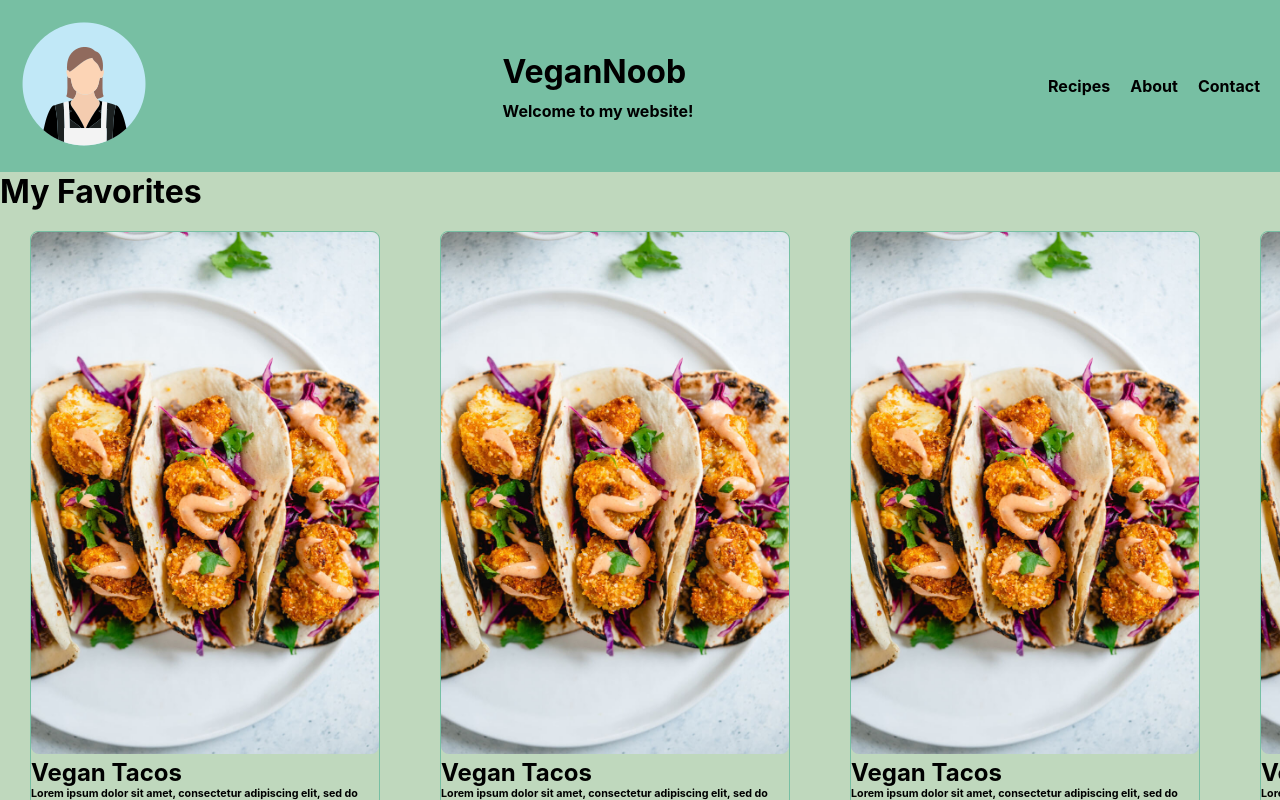
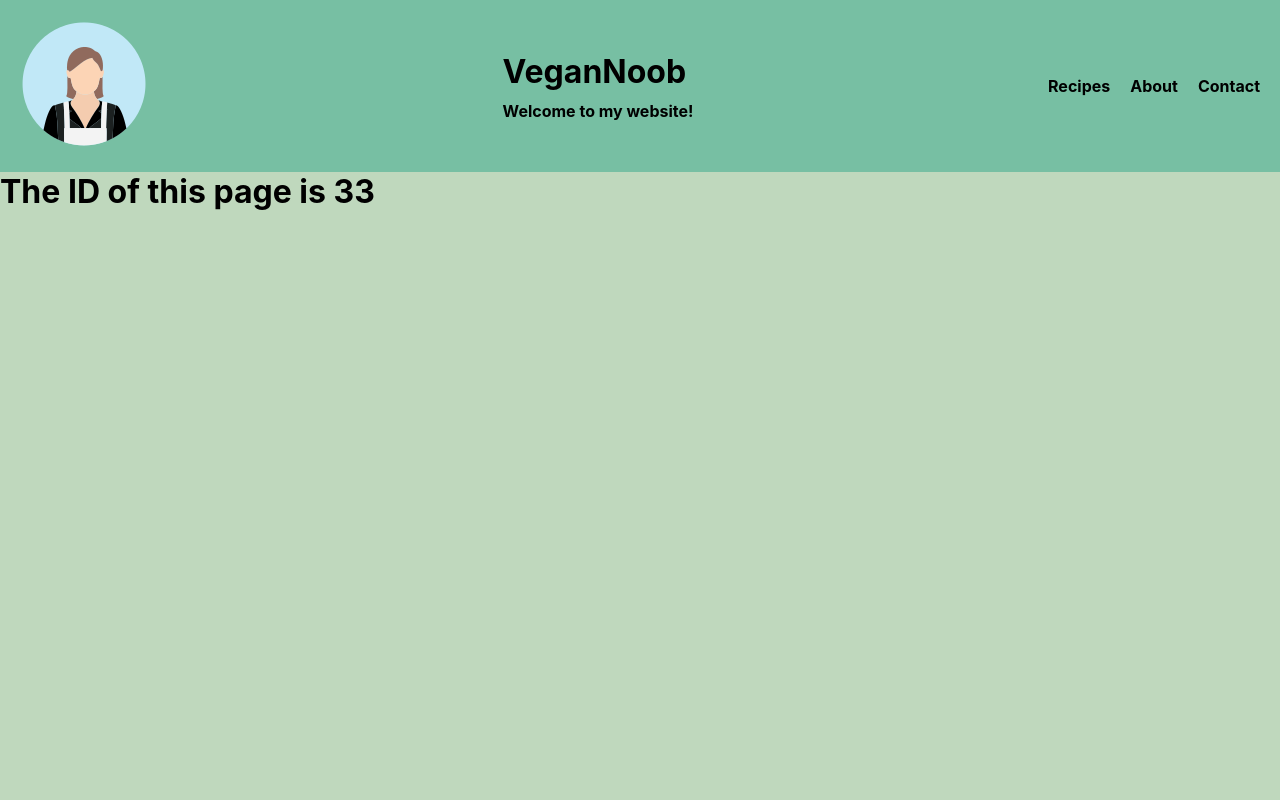
Before and after one commit to amedra13/VeganNoob, a React (Create React App) app: page /recipe/33 in a window 1280 px wide. Built offline with nearby package versions, Linux system fonts and the light colour scheme.

Commit message:
building foodRecipe component

```diff
--- a/src/App.js
+++ b/src/App.js
@@ -1,11 +1,21 @@
 import './styles/main.scss';
+import BrandImage from './BrandImage';
 import Main from './views/Main';
+import FoodRecipe from './views/FoodRecipe';
+
+import { BrowserRouter as Router, Switch, Route } from 'react-router-dom';
 
 function App() {
 	return (
-		<div className="app">
-			<Main />
-		</div>
+		<Router>
+			<div className="app">
+				<BrandImage />
+				<Switch>
+					<Route exact path="/" component={Main} />
+					<Route exact path="/recipe/:id" component={FoodRecipe} />
+				</Switch>
+			</div>
+		</Router>
 	);
 }
 
--- a/src/RecipeCard.js
+++ b/src/components/main/RecipeCard.js
@@ -1,5 +1,6 @@
 import React from 'react';
-import Tacos from './images/tacos.jpg';
+import Tacos from '../../images/tacos.jpg';
+import { Link } from 'react-router-dom';
 
 const RecipeCard = () => {
 	return (
@@ -10,7 +11,7 @@ const RecipeCard = () => {
 				Lorem ipsum dolor sit amet, consectetur adipiscing elit, sed do eiusmod
 				tempor incididunt ut labore et dolore magna aliqua.
 			</h6>
-			<button>Check it Out</button>
+			<Link to="/recipe/33">Tacos</Link>
 		</div>
 	);
 };
--- /dev/null
+++ b/src/views/FoodRecipe.js
@@ -0,0 +1,14 @@
+import React from 'react';
+import { useParams } from 'react-router-dom';
+
+const FoodRecipe = () => {
+	const { id } = useParams();
+
+	return (
+		<div>
+			<h1>The ID of this page is {id} </h1>
+		</div>
+	);
+};
+
+export default FoodRecipe;
--- a/src/views/Main.js
+++ b/src/views/Main.js
@@ -1,11 +1,9 @@
 import React from 'react';
-import BrandImage from '../BrandImage';
-import RecipeList from '../RecipeList';
+import RecipeList from '../components/main/RecipeList';
 
 const Main = () => {
 	return (
 		<div className="main">
-			<BrandImage />
 			<RecipeList />
 			<RecipeList />
 		</div>
```
Also changed, not shown: src/components/main/RecipeList.js (renamed from src/RecipeList.js), 1 other file (tests, documents, lock files or other folders).
